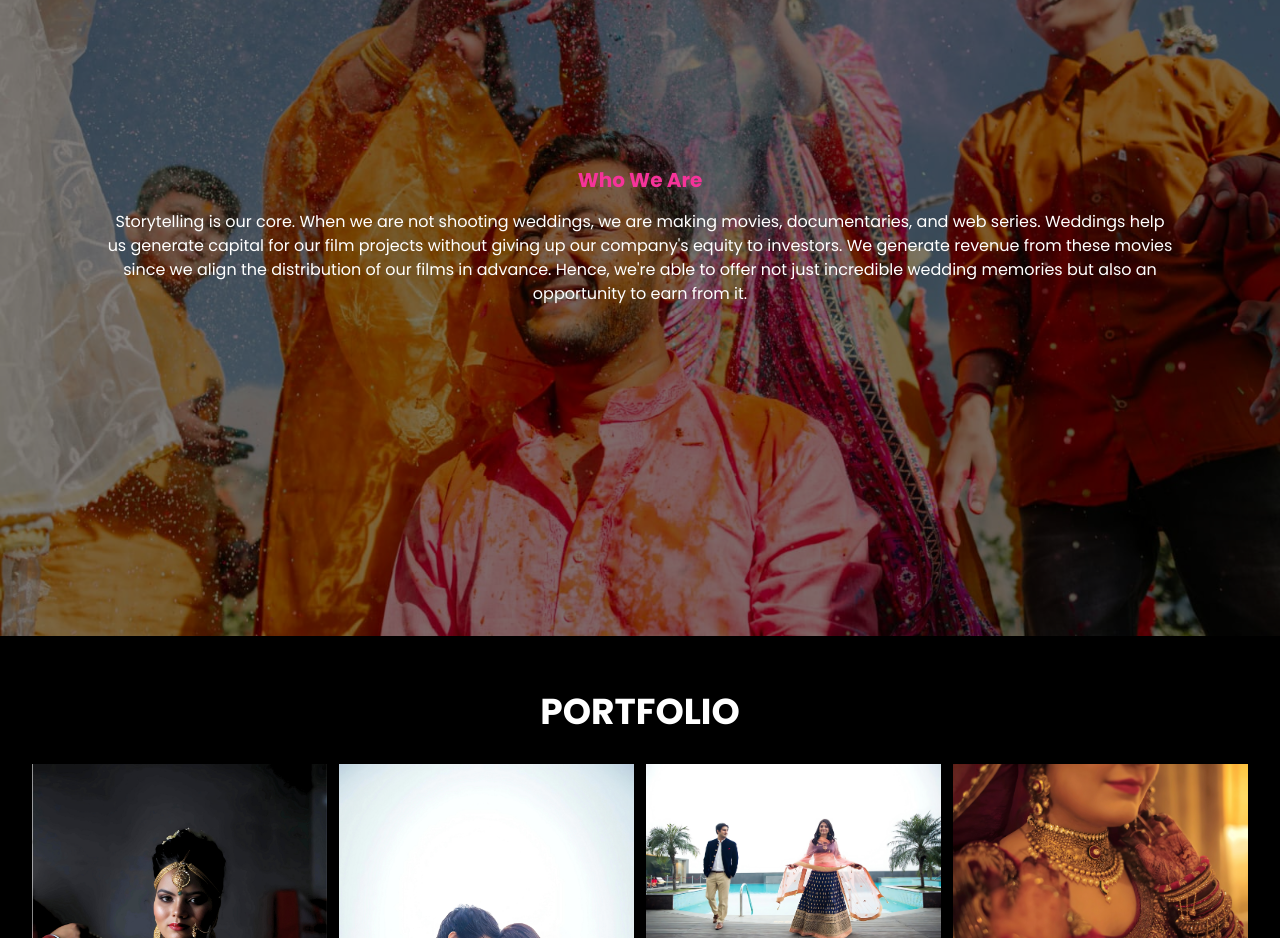
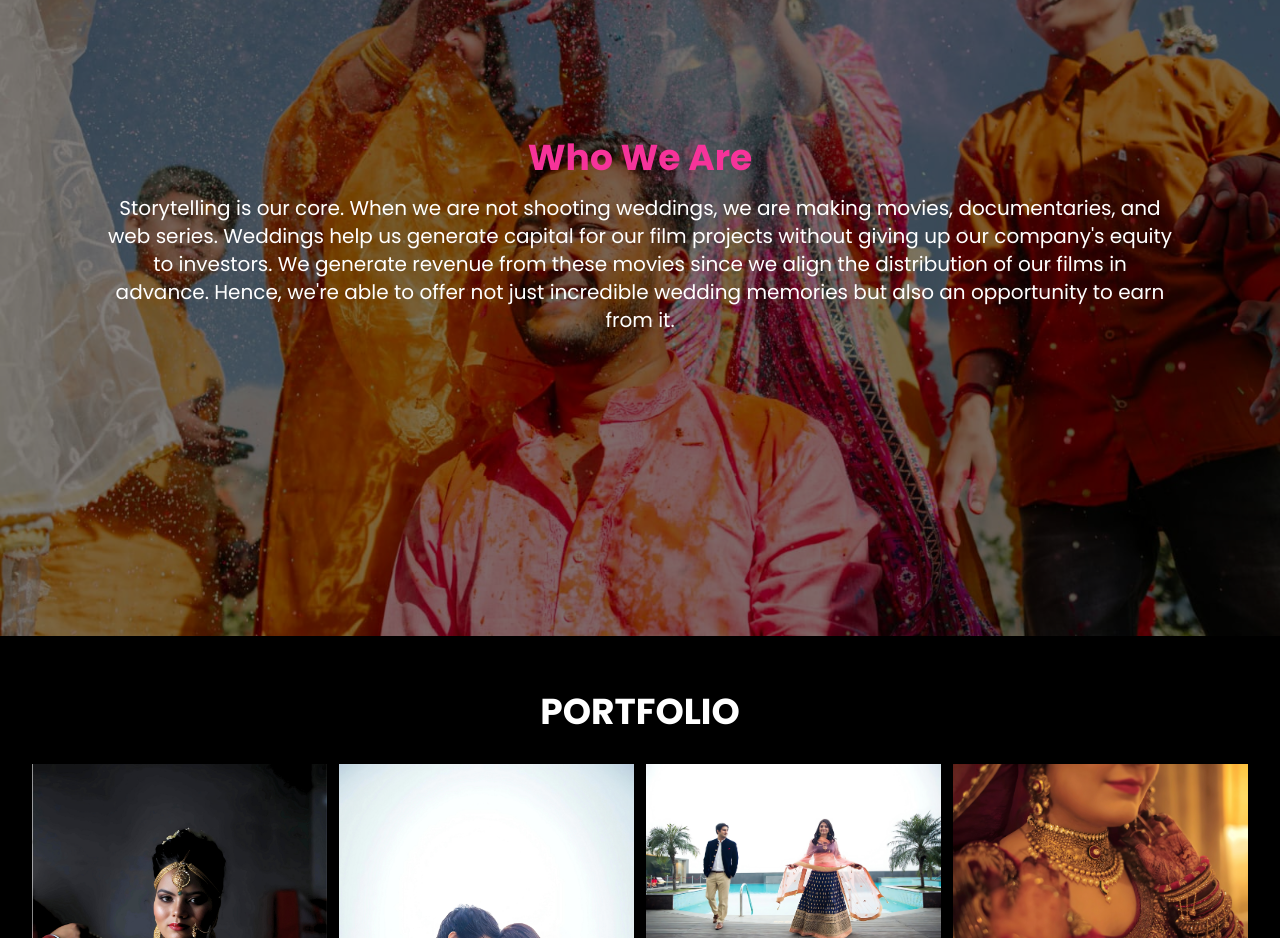
Before and after one commit to Soumay-Sanpui/wedding-landing-page, a React (Vite) app: page / in a window 1280 px wide. Shown: the part 1840-2778 px from the top of the page. Built offline with nearby package versions, Linux system fonts and the light colour scheme.

Commit message:
updaed who we are

```diff
--- a/src/sections/WhoWeAreSection.jsx
+++ b/src/sections/WhoWeAreSection.jsx
@@ -3,9 +3,9 @@ const WhoWeAreSection = () => {
         <section className={"w-screen h-screen bg-[url('/wwa.jpeg')] bg-cover bg-fit bg-no-repeat bg-fixed text-white p-4 flex flex-col gap-4 items-center justify-center relative"}>
             <div className="absolute inset-0 bg-black opacity-50"></div> {/* Black overlay */}
             {/* Section title */}
-            <h1 className={"text-pink-500 font-bold text-xl relative"}>Who We Are</h1>
+            <h1 className={"text-pink-500 font-bold text-4xl relative"}>Who We Are</h1>
             {/* Section content */}
-            <p className={"text-center mx-22 relative"}>Storytelling is our core. When we are not shooting weddings, we are making movies, documentaries, and web series. Weddings help us generate capital for our film projects without giving up our company's equity to investors. We generate revenue from these movies since we align the distribution of our films in advance. Hence, we're able to offer not just incredible wedding memories but also an opportunity to earn from it.</p>
+            <p className={"text-center mx-22 text-xl relative"}>Storytelling is our core. When we are not shooting weddings, we are making movies, documentaries, and web series. Weddings help us generate capital for our film projects without giving up our company's equity to investors. We generate revenue from these movies since we align the distribution of our films in advance. Hence, we're able to offer not just incredible wedding memories but also an opportunity to earn from it.</p>
         </section>
     )
 }
```
